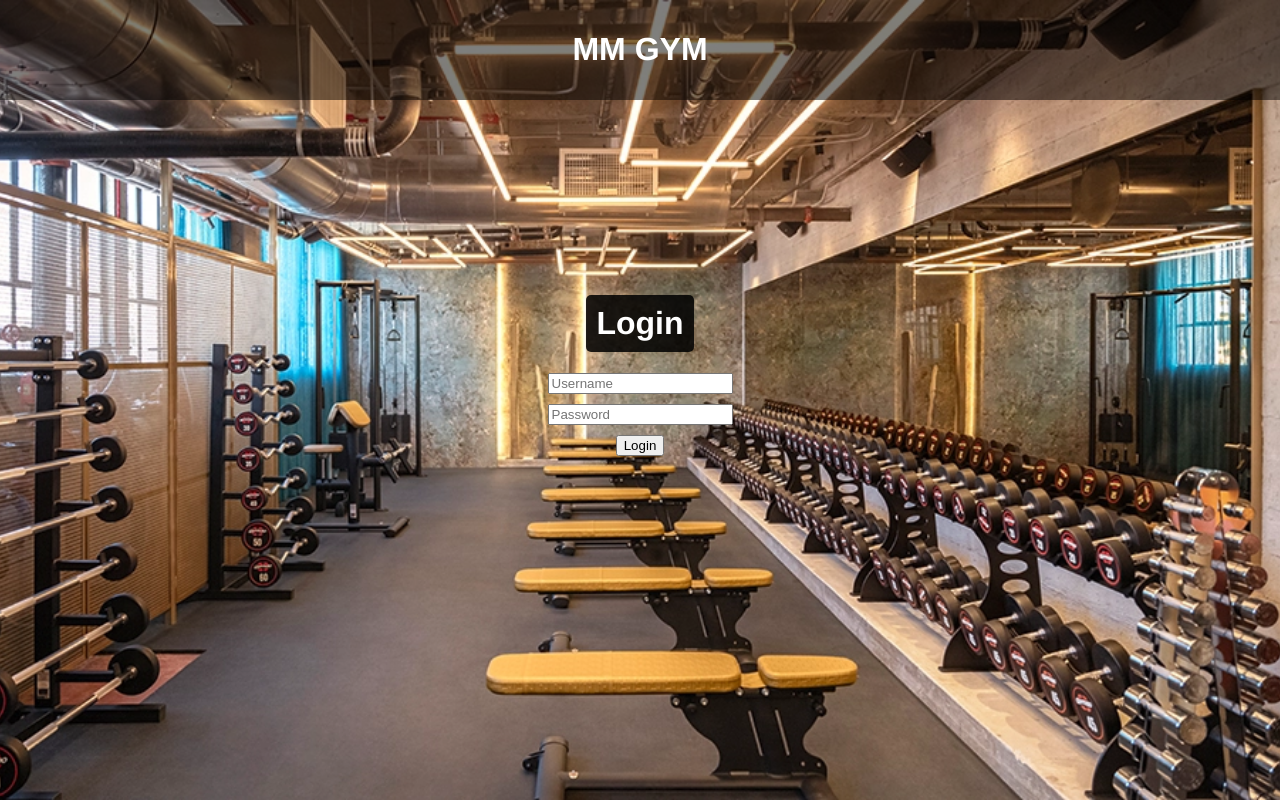
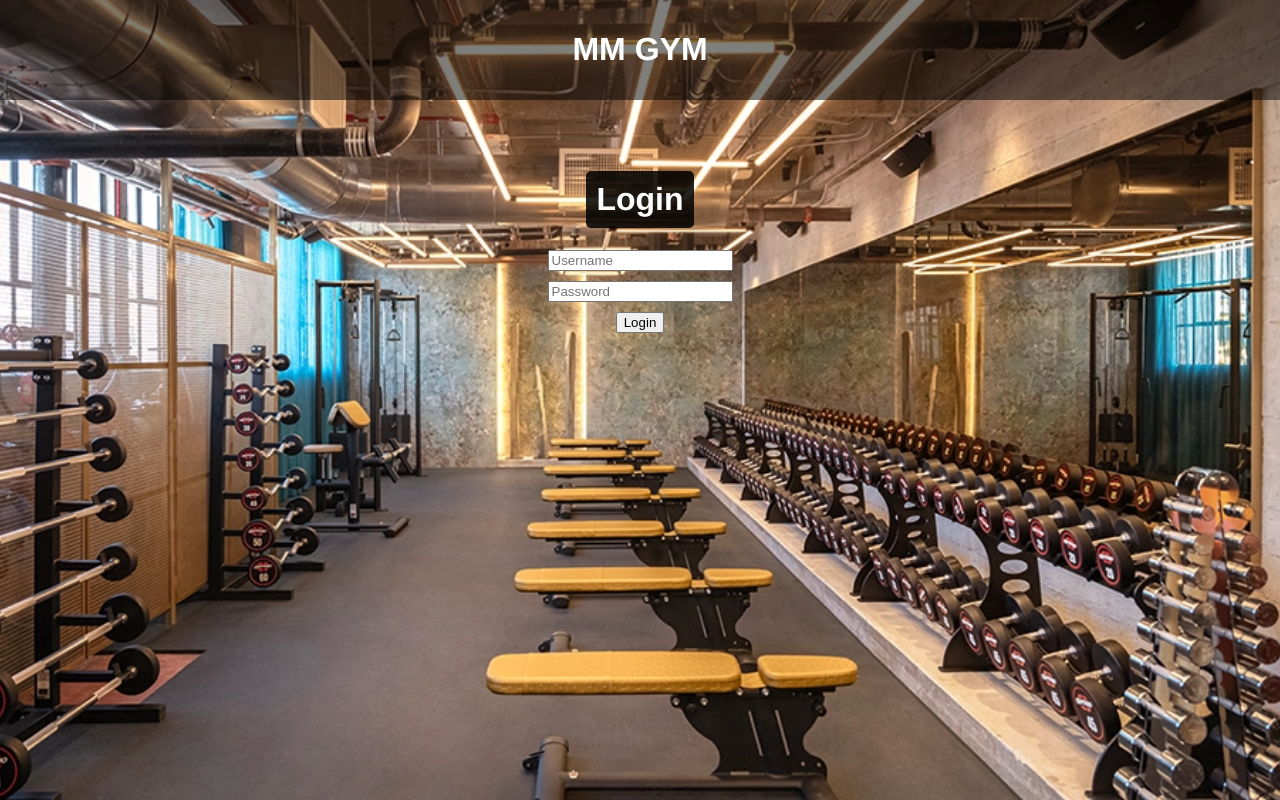
Before and after one commit to karlomoslavac/MMgym_frontend, a Vue app: page /login in a window 1280 px wide. Built offline with nearby package versions, Linux system fonts and the light colour scheme; no server answers.

Commit message:
Update App.vue

```diff
--- a/src/App.vue
+++ b/src/App.vue
@@ -3,7 +3,9 @@
         <div id="navbar">
             <h1>MM GYM</h1>
         </div>
-        <router-view></router-view>
+        <div id="main-content">
+            <router-view></router-view>
+        </div>
     </div>
 </template>
 
@@ -18,11 +20,10 @@
         height: 100%;
         margin: 0;
         padding: 0;
-        overflow: hidden;
     }
 
     #app {
-        height: 100%;
+        min-height: 100vh;
         font-family: Avenir, Helvetica, Arial, sans-serif;
         -webkit-font-smoothing: antialiased;
         -moz-osx-font-smoothing: grayscale;
@@ -31,6 +32,7 @@
         background-image: url(../public/background.jpg);
         background-size: cover;
         background-position: center;
+        background-attachment: fixed;
     }
 
     #navbar {
@@ -43,4 +45,10 @@
         text-align: center;
         z-index: 1000;
     }
+
+    #main-content {
+        padding-top: 150px;
+        min-height: auto;
+        overflow-y: auto;
+    }
 </style>
```
